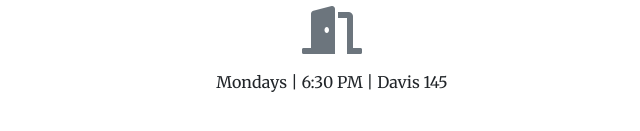
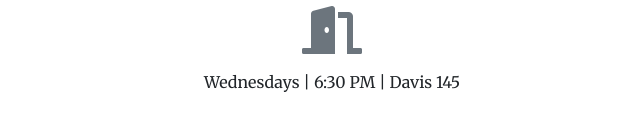
Before and after one commit to wkrause1/ECC_Temp_Site, a website with bundled scripts: page index.html in a window 1280 px wide. Shown: the part 3001-3132 px from the top of the page, 118-758 px from the left. Built offline with nearby package versions, Linux system fonts and the light colour scheme.

Commit message:
Update day of meeting

```diff
--- a/index.html
+++ b/index.html
@@ -222,7 +222,7 @@
       <div class="row">
         <div class="col-lg-4 ml-auto text-center mb-5 mb-lg-0">
           <i class="fas fa-door-open fa-3x mb-3 text-muted"></i>
-          <div>Mondays | 6:30 PM | Davis 145</div>
+          <div>Wednesdays | 6:30 PM | Davis 145</div>
         </div>
         <div class="col-lg-4 mr-auto text-center">
           <i class="fas fa-envelope fa-3x mb-3 text-muted"></i>
```
